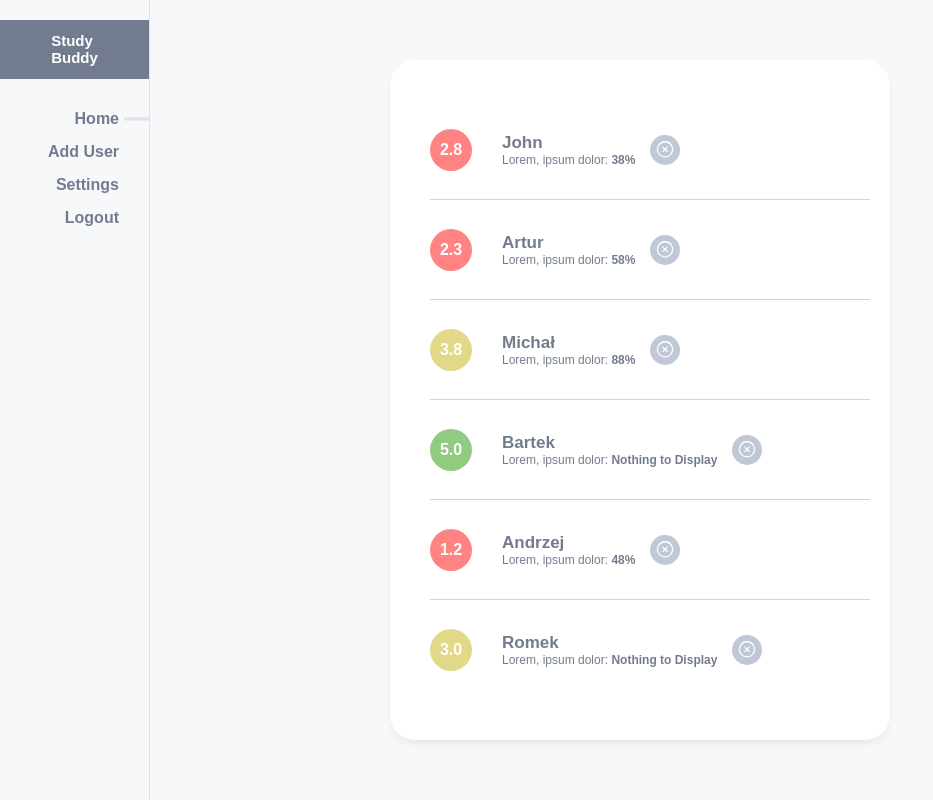
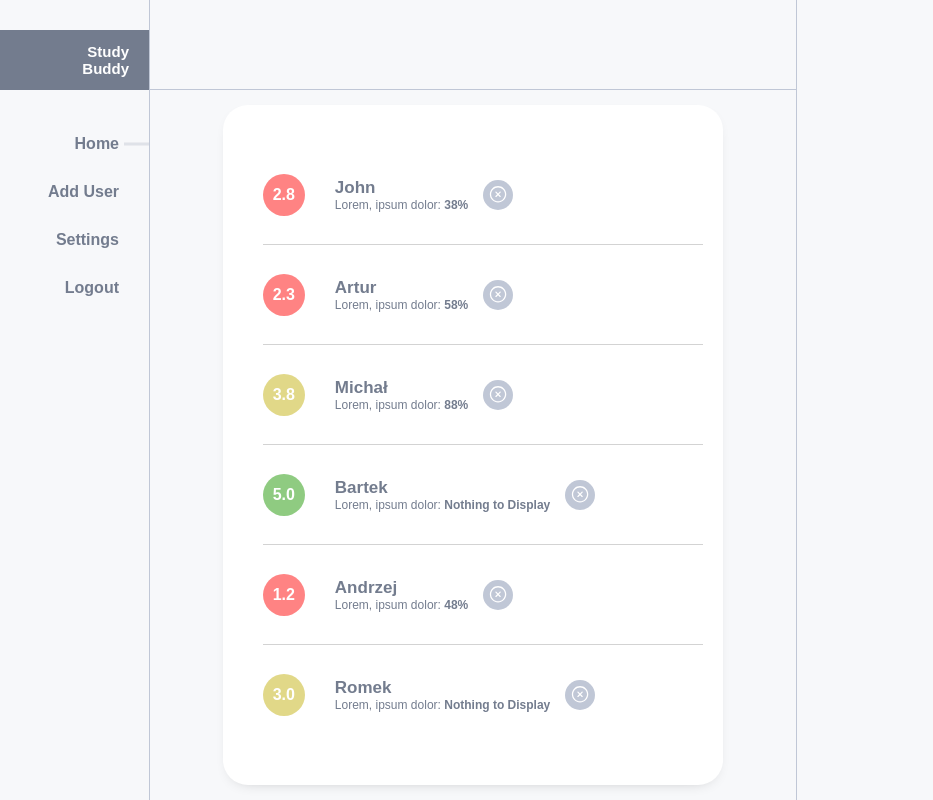
Before and after one commit to zyxzb/roman-yt, a React (Create React App) app: page / in a window 1280 px wide. Shown: the whole page, without its empty margins (0-933 px from the left). Built offline with nearby package versions, Linux system fonts and the light colour scheme.

Commit message:
add grid system

```diff
--- a/src/components/organisms/Form/Form.styles.js
+++ b/src/components/organisms/Form/Form.styles.js
@@ -4,7 +4,7 @@ export const FormContainer = styled.form `
 display: flex;
 flex-direction: column;
 align-items: center;
-margin: 30px;
+margin: auto;
 background-color:white;
 max-width: 500px;
 width: 100%;
--- a/src/components/organisms/Navigation/Navigation.styles.js
+++ b/src/components/organisms/Navigation/Navigation.styles.js
@@ -1,27 +1,27 @@
 import styled from 'styled-components';
 
 export const Nav = styled.nav `
-    position: absolute;
-    left: 0;
-    background-color: transparent;
-    display: flex;
-    flex-direction: column;
-    height: 100vh;
-    width: 150px;
-    padding: 40px 30px;
-    text-align: right;
-    border-right: 1px solid ${ ({theme}) => theme.colors.borderColor};
-    user-select: none;
+  width: 100%;
+  height: 100%;
+  display: flex;
+  flex-direction: column;
+  border-right: 1px solid ${ ({theme}) => theme.colors.darkPurple};
+  justify-content: flex-start;
+  padding: 30px 0;
+  grid-row: 1 / 3;
+  grid-column: 1 / 1;
+  user-select: none;
 
-    a{
-        color: ${ ({theme}) => theme.colors.darkGrey};
-        margin-bottom: 15px;
+    a {
+        color: ${ ({
+        theme}) => theme.colors.darkGrey};
+        font-weight: bold;
         text-decoration: none;
-        font-weight: 700;
+        color: ${ ({
+            theme}) => theme.colors.darkGrey};
+        text-align: right;
+        margin: 15px 30px 15px auto;
         position: relative;
-        &:nth-of-type(1){
-            margin-top: 70px;
-        }
 
         &.active::after{
             content: '';
@@ -31,23 +31,25 @@ export const Nav = styled.nav `
             right: -30px;
             width: 25px;
             height: 3px;
-            background-color: ${ ({theme}) => theme.colors.borderColor};
+            background-color: ${ ({
+                theme}) => theme.colors.borderColor};
         }
     }
-`
+`;
 
 export const Logo = styled.div `
-  background-color: ${({ theme }) => theme.colors.darkGrey};
+  background-color: ${ ({
+                    theme}) => theme.colors.darkGrey};
   width: 100%;
-  position: absolute;
-  top: 20px;
-  left: 0;
+  height: 60px;
   display: flex;
-  justify-content: center;
-  text-align: left;
-
+  justify-content: flex-end;
+  align-items: center;
+  margin-bottom: 30px;
   h1 {
     font-size: 15px;
-    color: ${({ theme }) => theme.colors.white};
+    color: ${ ({theme}) => theme.colors.white};
+    text-align: right;
+    margin-right: 20px;
   }
 `;
--- a/src/components/organisms/UsersList/UsersList.styles.js
+++ b/src/components/organisms/UsersList/UsersList.styles.js
@@ -1,7 +1,7 @@
 import styled from 'styled-components';
 
 export const Wrapper = styled.div `
-margin: 30px;
+margin: auto;
 background-color:white;
 max-width: 500px;
 width: 100%;
@@ -9,7 +9,6 @@ height: max-content;
 padding: 40px 30px;
 border-radius: 25px;
 box-shadow: 0 5px 15px -10px rgba(0,0,0,0.3);
-
 `;
 
 export const StyledList = styled.ul `
--- a/src/components/templates/MainTemplate/MainTemplate.jsx
+++ b/src/components/templates/MainTemplate/MainTemplate.jsx
@@ -1,19 +1,27 @@
 import Navigation from 'components/organisms/Navigation/Navigation';
 import React from 'react';
+import { Wrapper } from './MainTemplate.styles';
 import styled from 'styled-components';
 
-const Wrapper = styled.div `
-    background-color: ${ ({theme}) => theme.colors.lightGrey};
-    display: flex;
-    justify-content: center;
-    align-items: center;
-    min-height: 100vh;
+const SearchBarWrapper = styled.div`
+    grid-row: 1/1;
+    grid-column: 2/3;
+    border-bottom: 1px solid ${({theme}) => theme.colors.darkPurple};
 `
+const News = styled.div`
+    grid-row: 1/3;
+    grid-column: 3/3;
+    border-left: 1px solid ${({theme}) => theme.colors.darkPurple};
+
+`
+
 const MainTemplate = ({children}) => {
         return (
             <Wrapper>
               <Navigation/>
+              <SearchBarWrapper/>
               {children}
+              <News/>
             </Wrapper>
         );
     }
--- /dev/null
+++ b/src/components/templates/MainTemplate/MainTemplate.styles.js
@@ -0,0 +1,20 @@
+import styled from 'styled-components';
+
+export const Wrapper = styled.div `
+    /* background-color: ${ ({theme}) => theme.colors.lightGrey};
+    display: flex;
+    justify-content: center;
+    align-items: center;
+    min-height: 100vh; */
+
+    width: 100%;
+    height: 100vh;
+    overflow-x: scroll;
+    margin: 0;
+    padding: 0;
+    display: grid;
+    grid-template-rows: 90px 1fr;
+    grid-template-columns: 150px 1fr 0.75fr;
+    background-color: ${({ theme }) => theme.colors.lightGrey};
+    overflow-y: hidden;
+`
```
